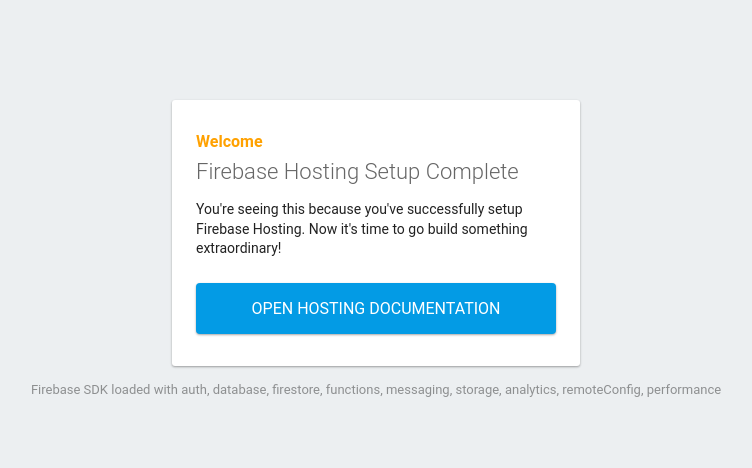
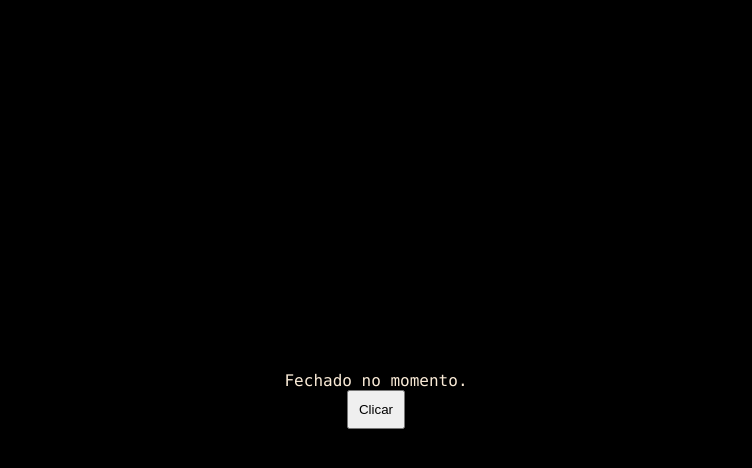
Before and after one commit to JFariasPeretiatko/firebase-hosting, a plain HTML site: page public/index.html in a window 1280 px wide. Shown: the whole page, without its empty margins (264-1016 px from the left). Drawn offline with Linux system fonts and the light colour scheme; some packages are replaced by stand-ins of ours.

Commit message:
Add files via upload

```diff
--- a/public/index.html
+++ b/public/index.html
@@ -1,89 +1,24 @@
 <!DOCTYPE html>
-<html>
-  <head>
-    <meta charset="utf-8">
-    <meta name="viewport" content="width=device-width, initial-scale=1">
-    <title>Welcome to Firebase Hosting</title>
-
-    <!-- update the version number as needed -->
-    <script defer src="/__/firebase/9.21.0/firebase-app-compat.js"></script>
-    <!-- include only the Firebase features as you need -->
-    <script defer src="/__/firebase/9.21.0/firebase-auth-compat.js"></script>
-    <script defer src="/__/firebase/9.21.0/firebase-database-compat.js"></script>
-    <script defer src="/__/firebase/9.21.0/firebase-firestore-compat.js"></script>
-    <script defer src="/__/firebase/9.21.0/firebase-functions-compat.js"></script>
-    <script defer src="/__/firebase/9.21.0/firebase-messaging-compat.js"></script>
-    <script defer src="/__/firebase/9.21.0/firebase-storage-compat.js"></script>
-    <script defer src="/__/firebase/9.21.0/firebase-analytics-compat.js"></script>
-    <script defer src="/__/firebase/9.21.0/firebase-remote-config-compat.js"></script>
-    <script defer src="/__/firebase/9.21.0/firebase-performance-compat.js"></script>
-    <!--
-      initialize the SDK after all desired features are loaded, set useEmulator to false
-      to avoid connecting the SDK to running emulators.
-    -->
-    <script defer src="/__/firebase/init.js?useEmulator=true"></script>
-
-    <style media="screen">
-      body { background: #ECEFF1; color: rgba(0,0,0,0.87); font-family: Roboto, Helvetica, Arial, sans-serif; margin: 0; padding: 0; }
-      #message { background: white; max-width: 360px; margin: 100px auto 16px; padding: 32px 24px; border-radius: 3px; }
-      #message h2 { color: #ffa100; font-weight: bold; font-size: 16px; margin: 0 0 8px; }
-      #message h1 { font-size: 22px; font-weight: 300; color: rgba(0,0,0,0.6); margin: 0 0 16px;}
-      #message p { line-height: 140%; margin: 16px 0 24px; font-size: 14px; }
-      #message a { display: block; text-align: center; background: #039be5; text-transform: uppercase; text-decoration: none; color: white; padding: 16px; border-radius: 4px; }
-      #message, #message a { box-shadow: 0 1px 3px rgba(0,0,0,0.12), 0 1px 2px rgba(0,0,0,0.24); }
-      #load { color: rgba(0,0,0,0.4); text-align: center; font-size: 13px; }
-      @media (max-width: 600px) {
-        body, #message { margin-top: 0; background: white; box-shadow: none; }
-        body { border-top: 16px solid #ffa100; }
-      }
-    </style>
-  </head>
-  <body>
-    <div id="message">
-      <h2>Welcome</h2>
-      <h1>Firebase Hosting Setup Complete</h1>
-      <p>You're seeing this because you've successfully setup Firebase Hosting. Now it's time to go build something extraordinary!</p>
-      <a target="_blank" href="https://firebase.google.com/docs/hosting/">Open Hosting Documentation</a>
+<html lang="en">
+<head>
+  <meta charset="UTF-8">
+  <meta http-equiv="X-UA-Compatible" content="IE=edge">
+  <meta name="viewport" content="width=device-width, initial-scale=1.0">
+  <link rel="stylesheet" href="styles.css">
+  <title>Endcraft Network</title>
+  <link rel="shortcut icon" href="favicon.svg" type="image/x-icon">
+  <script>
+    function goTo(url) {
+      window.location = url;
+    }
+  </script>
+</head>
+<body>
+  <div class="container">
+    Fechado no momento.
+    <div class="actions">
+      <button onclick="goTo('https://web.archive.org/web/20150428044521/http://endcraft.com.br/')">Clicar</button>
     </div>
-    <p id="load">Firebase SDK Loading&hellip;</p>
-
-    <script>
-      document.addEventListener('DOMContentLoaded', function() {
-        const loadEl = document.querySelector('#load');
-        // // 🔥🔥🔥🔥🔥🔥🔥🔥🔥🔥🔥🔥🔥🔥🔥🔥🔥🔥🔥🔥🔥🔥🔥🔥🔥🔥🔥🔥🔥🔥🔥
-        // // The Firebase SDK is initialized and available here!
-        //
-        // firebase.auth().onAuthStateChanged(user => { });
-        // firebase.database().ref('/path/to/ref').on('value', snapshot => { });
-        // firebase.firestore().doc('/foo/bar').get().then(() => { });
-        // firebase.functions().httpsCallable('yourFunction')().then(() => { });
-        // firebase.messaging().requestPermission().then(() => { });
-        // firebase.storage().ref('/path/to/ref').getDownloadURL().then(() => { });
-        // firebase.analytics(); // call to activate
-        // firebase.analytics().logEvent('tutorial_completed');
-        // firebase.performance(); // call to activate
-        //
-        // // 🔥🔥🔥🔥🔥🔥🔥🔥🔥🔥🔥🔥🔥🔥🔥🔥🔥🔥🔥🔥🔥🔥🔥🔥🔥🔥🔥🔥🔥🔥🔥
-
-        try {
-          let app = firebase.app();
-          let features = [
-            'auth',
-            'database',
-            'firestore',
-            'functions',
-            'messaging',
-            'storage',
-            'analytics',
-            'remoteConfig',
-            'performance',
-          ].filter(feature => typeof app[feature] === 'function');
-          loadEl.textContent = `Firebase SDK loaded with ${features.join(', ')}`;
-        } catch (e) {
-          console.error(e);
-          loadEl.textContent = 'Error loading the Firebase SDK, check the console.';
-        }
-      });
-    </script>
-  </body>
+  </div>
+</body>
 </html>
--- /dev/null
+++ b/public/styles.css
@@ -0,0 +1,20 @@
+.container {
+  display: flex;
+  height: 100vh;
+  width: 100vw;
+  background-color: black;
+  justify-content: center;
+  align-items: center;
+  flex-direction: column;
+}
+
+html, body {
+  margin: 0;
+  padding: 0;
+  color: antiquewhite;
+  font-family: consolas;
+}
+
+button {
+  padding: 0.6rem;
+}
```
Also changed, not shown: public/favicon.svg (added).
